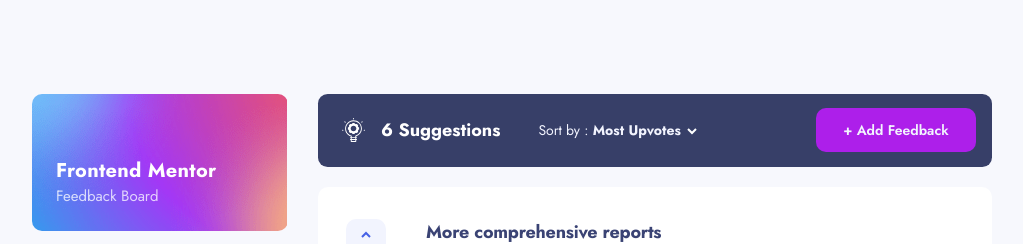
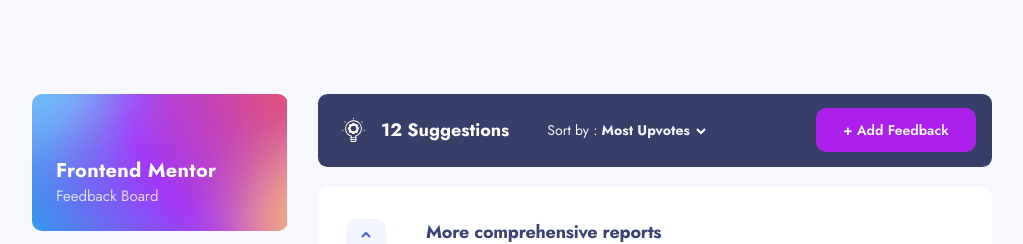
Before and after one commit to emanusantos/product-feedback, an Angular app: page / in a window 1280 px wide. Shown: the top 244 px of the page, without its empty margins (128-1151 px from the left). Built offline with nearby package versions, Linux system fonts and the light colour scheme.

Commit message:
feat: add total items to header

```diff
--- a/src/app/components/header/header.component.html
+++ b/src/app/components/header/header.component.html
@@ -1,7 +1,7 @@
 <header>
     <div class="left-content">
         <img src="../../../assets/shared/icon-bulb.svg">
-        <p>6 Suggestions</p>
+        <p>{{ totalItems }} Suggestions</p>
         <app-select (provideSort)="forwardSort($event)" />
     </div>
     <app-button [label]="'+ Add Feedback'" />
--- a/src/app/components/header/header.component.ts
+++ b/src/app/components/header/header.component.ts
@@ -1,4 +1,4 @@
-import { Component, EventEmitter, Output } from '@angular/core';
+import { Component, EventEmitter, Input, Output } from '@angular/core';
 
 import { Option } from 'src/app/types/option';
 
@@ -8,6 +8,7 @@
   styleUrls: ['./header.component.sass'],
 })
 export class HeaderComponent {
+  @Input() totalItems = 0;
   @Output() provideSort = new EventEmitter<Option>();
 
   forwardSort(option: Option) {
--- a/src/app/routes/home/home.component.html
+++ b/src/app/routes/home/home.component.html
@@ -2,7 +2,7 @@
     <app-menu (provideFilter)="filterData($event)"  />
 
     <div class="right-content">
-        <app-header (provideSort)="sortData($event)" />
+        <app-header [totalItems]="(filteredData || data.productRequests).length" (provideSort)="sortData($event)" />
 
         <main>
             <ng-container *ngIf="!!(filteredData || data.productRequests).length; else showThis">
```
